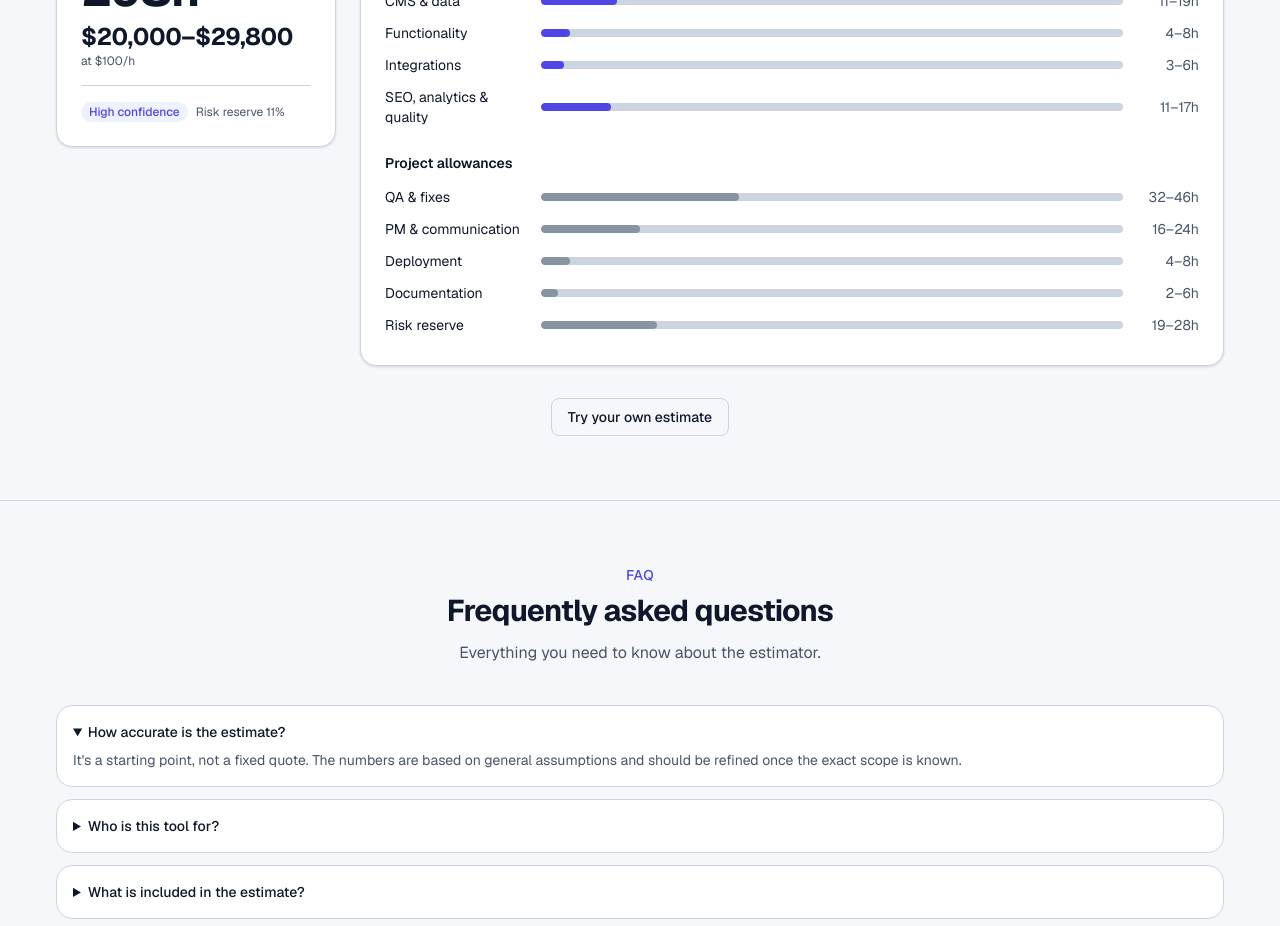
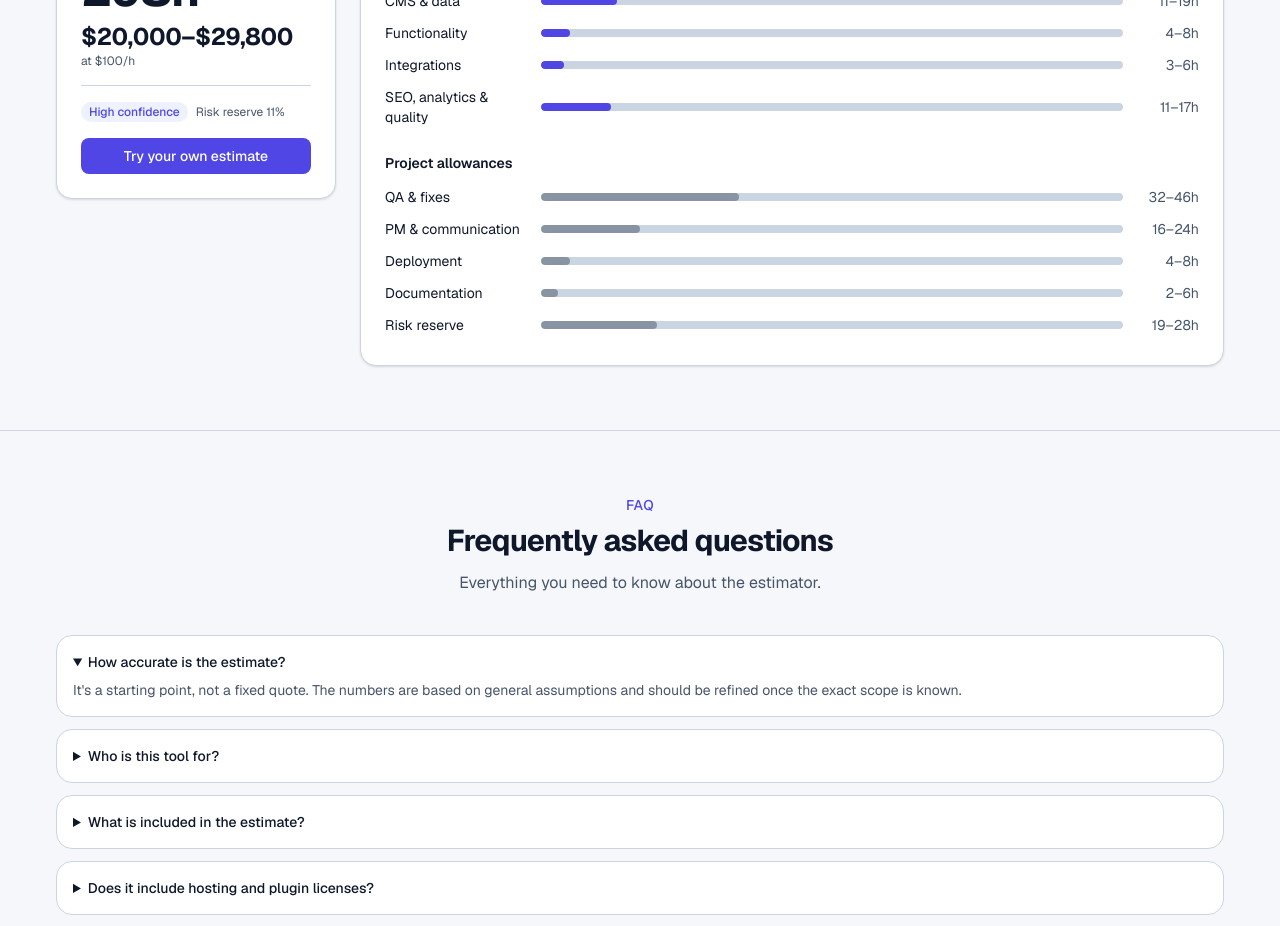
Before and after one commit to YedomakhaDev/wp-website-estimator, a Next.js app: page / in a window 1280 px wide. Shown: the part 2980-3906 px from the top of the page. Built offline with nearby package versions, Linux system fonts and the light colour scheme.

Commit message:
polish: move Example Estimate CTA into the summary card
Replaces the bottom-of-section outline button with a primary-filled
button inside the "Estimated effort" card, next to the confidence
line, so the CTA sits where attention already is.

```diff
--- a/src/components/ExampleEstimate.tsx
+++ b/src/components/ExampleEstimate.tsx
@@ -84,6 +84,13 @@ export default function ExampleEstimate() {
                             </span>
                             <span className="text-xs text-muted-foreground">Risk reserve 11%</span>
                         </div>
+
+                        <a
+                            href="#calculator"
+                            className="mt-4 block rounded-control bg-primary px-4 py-2 text-center text-sm font-medium text-primary-foreground"
+                        >
+                            Try your own estimate
+                        </a>
                     </div>
 
                     <div className="rounded-card border border-border bg-surface p-6 shadow-sm">
@@ -106,15 +113,6 @@ export default function ExampleEstimate() {
                         </div>
                     </div>
                 </div>
-
-                <div className="mt-8 text-center">
-                    <a
-                        href="#calculator"
-                        className="inline-block rounded-control border border-border px-4 py-2 text-sm font-medium text-foreground"
-                    >
-                        Try your own estimate
-                    </a>
-                </div>
             </div>
         </section>
     );
```
